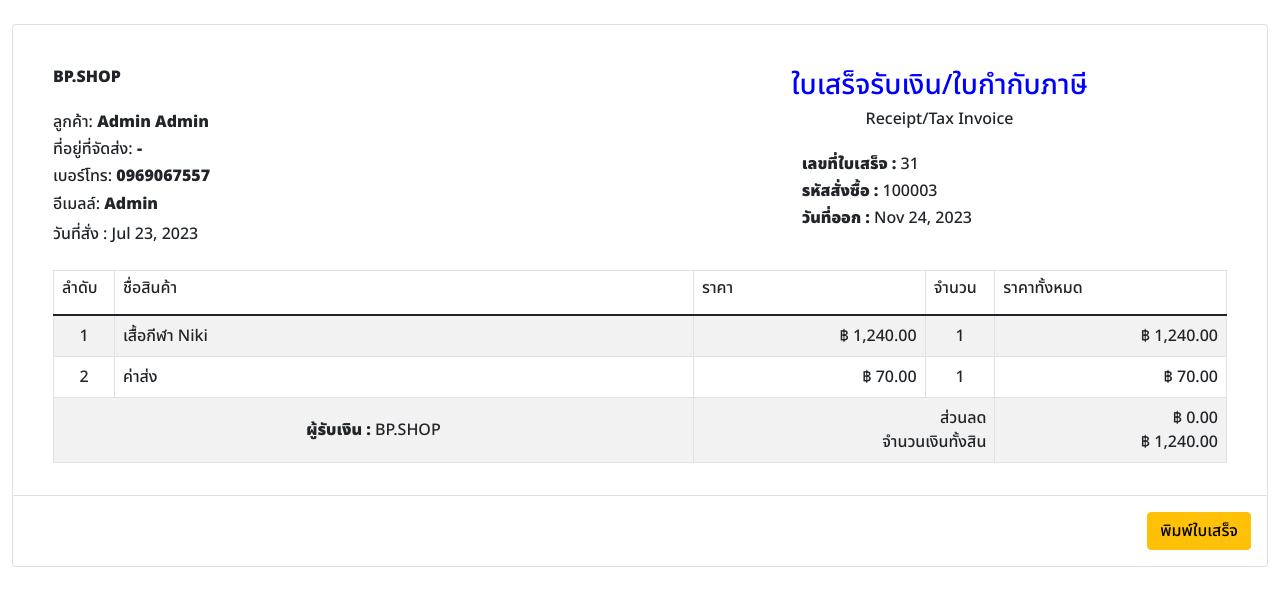
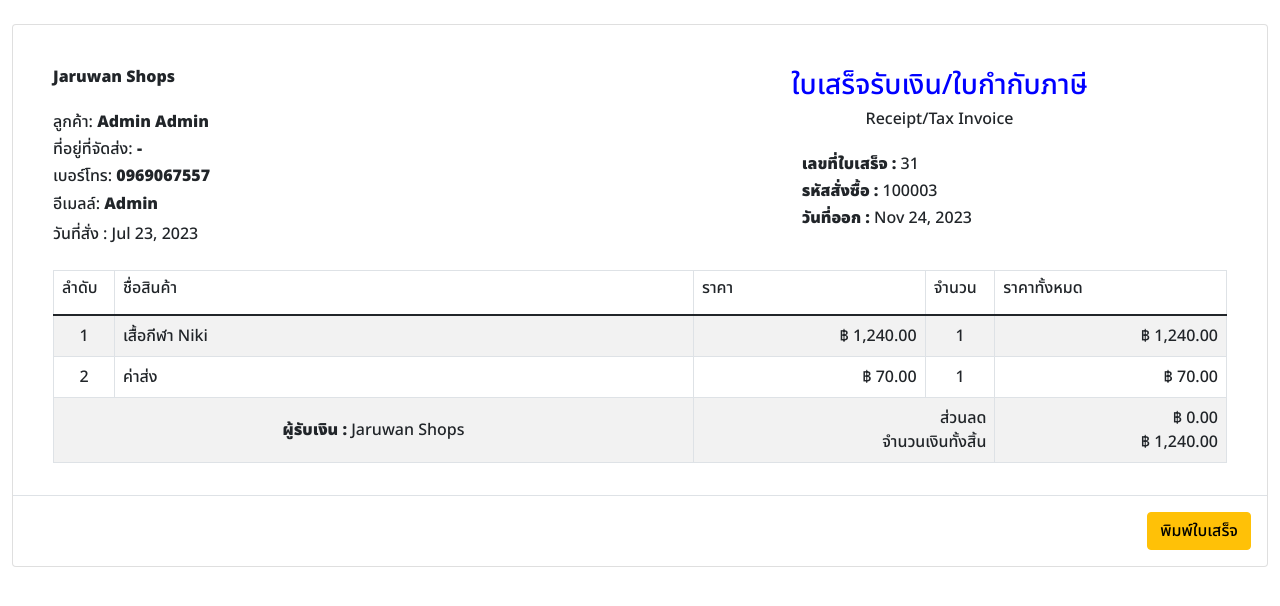
Before and after one commit to iitodoii/project_1, a PHP site: page /emp/billuser.php?id=100003 in a window 1280 px wide. Shown: the part 56-662 px from the top of the page. Run offline with PHP 8.4, Linux system fonts and the light colour scheme; a user stored in the database is signed in; data comes from the database, SQL or seed files in the repository.

Commit message:
Update follow comment

```diff
--- a/admin/bill001.php
+++ b/admin/bill001.php
@@ -38,7 +38,7 @@ body {
                 <div class="container-fluid">
                 <div class="row">
                     <div class="col-6">
-                    <h6 class="modal-title y" id="myModalLabel"><b>BP.SHOP</b></h6>
+                    <h6 class="modal-title y" id="myModalLabel"><b>Jaruwan Shops</b></h6>
                     <h6 class="modal-title y" id="myModalLabel"></h6>
                     <h6 class="modal-title y" id="myModalLabel"></h6>
                     <br/>
@@ -141,12 +141,12 @@ body {
                 ?>
                 <tr class="text-left">
                     <td colspan="2" class="y" valign="middle" align="center" width="200">
-                    <b>ผู้รับเงิน :</b> BP.SHOP
+                    <b>ผู้รับเงิน :</b> Jaruwan Shops
                     </td>
                     <td colspan="2" class="y" align="right">
                     ส่วนลด
                     <br>
-                    จำนวนเงินทั้งสิน
+                    จำนวนเงินทั้งสิ้น
                     </td>
                     <td class="y" align="right" width="200">
                     &#3647; <?php echo number_format(0.00 , 2) ?><br>
--- a/emp/billuser.php
+++ b/emp/billuser.php
@@ -41,7 +41,7 @@
                             <div class="container-fluid">
                                 <div class="row">
                                     <div class="col-6">
-                                        <h6 class="modal-title y" id="myModalLabel"><b>BP.SHOP</b></h6>
+                                        <h6 class="modal-title y" id="myModalLabel"><b>Jaruwan Shops</b></h6>
                                         <h6 class="modal-title y" id="myModalLabel"></h6>
                                         <h6 class="modal-title y" id="myModalLabel"></h6>
                                         <br />
@@ -153,12 +153,12 @@
                                         ?>
                                         <tr class="text-left">
                                             <td colspan="2" class="y" valign="middle" align="center" width="200">
-                                                <b>ผู้รับเงิน :</b> BP.SHOP
+                                                <b>ผู้รับเงิน :</b> Jaruwan Shops
                                             </td>
                                             <td colspan="2" class="y" align="right">
                                                 ส่วนลด
                                                 <br>
-                                                จำนวนเงินทั้งสิน
+                                                จำนวนเงินทั้งสิ้น
                                             </td>
                                             <td class="y" align="right" width="200">
                                                 &#3647; <?php echo number_format(0.00, 2) ?><br>
--- a/emp/product_user_buy.php
+++ b/emp/product_user_buy.php
@@ -43,6 +43,7 @@ error_reporting(0);
 			<th><div class="y"><b><b>วันเวลา</div></th>
 			<th><div class="y"><b><b>ลูกค้า</div></th>
 			<th><div class="y"><b><b>ราคา</div></th>
+			<th><div class="y"><b><b>การจัดส่ง</div></th>
 			<th><div class="y"><b><b>ค่าส่ง</div></th>
 			<th><div class="y"><b><b>สถานะ</div></th>
 			<th><div class="y"><b><b>รายละเอียดการขาย</div></th>
@@ -70,17 +71,22 @@ error_reporting(0);
 						<?php
                                 if($row['transport']==1){
                                     $x = 50;
+                                    $transport = "จัดส่งธรรมดา";
                                 }
                                 elseif($row['transport']==2){
                                     $x = 70;
+									$transport = "จัดส่ง EMS";
                                 }
                                 elseif($row['transport']==3){
                                     $x = 70;
+									$transport = "จัดส่ง Kerry (เก็บปลายทาง)";
                                 }
                                 elseif($row['transport']==4){
                                     $x = 60;
+									$transport = "จัดส่ง J&T (เก็บปลายทาาง)";
                                 }
                         ?>
+						<td class="text-right"><div class="y"> <?php echo $transport?></div></td>
 						<td class="text-right"><div class="y"> <?php echo number_format($x, 2); ?>&#3647;</div></td>
 						<td class="text-center"><div class="y">
 						<?php if($row['stu']==0){
```
Also changed, not shown: emp/shipping_status.php (+8 -0 lines).
